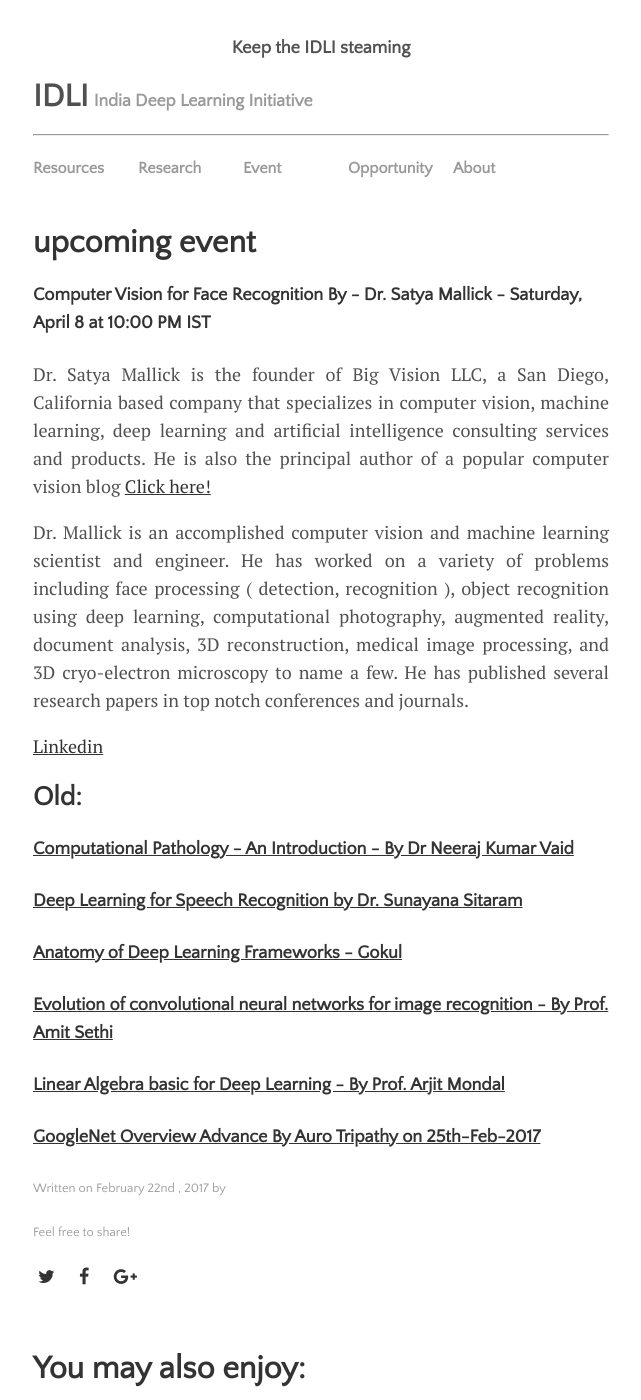
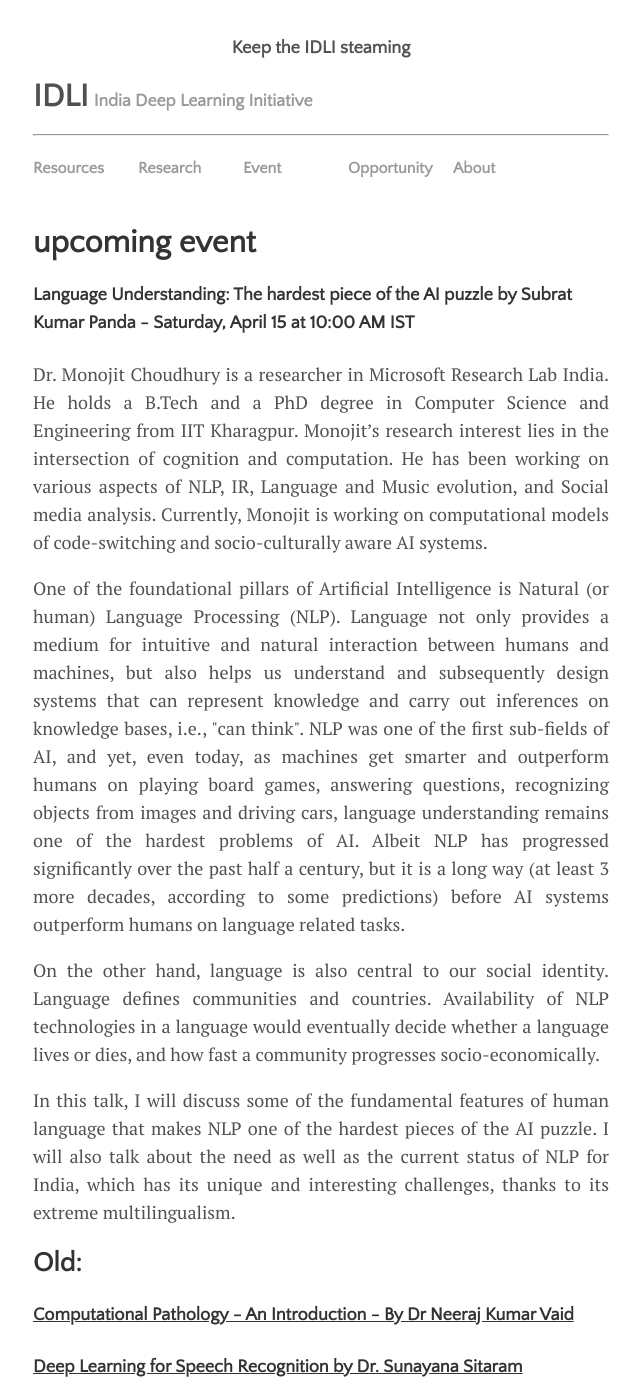
Before and after one commit to IndiaDeepLearningInitiative-IDLI/IndiaDeepLearningInitiative-IDLI.github.io, a Jekyll site: the page built from _upcomming/2017-02-22-Upcomming events.md, in a window 1280 px wide and 1400 px high. Shown: the whole window, without its empty margins (319-960 px from the left). Built offline with Jekyll 4.4.1, drawn with Linux system fonts in a browser that asks for light colours; nearby versions of some CDN libraries; comment, search, counter and statistics services are not loaded.

Commit message:
Update upcomming

```diff
--- a/_upcomming/2017-02-22-Upcomming events.md
+++ b/_upcomming/2017-02-22-Upcomming events.md
@@ -3,13 +3,15 @@ layout: post
 title: upcoming event
 ---
 
-#### Computer Vision for Face Recognition By - Dr. Satya Mallick - Saturday, April 8 at 10:00 PM IST
+#### Language Understanding: The hardest piece of the AI puzzle by Subrat Kumar Panda - Saturday, April 15 at 10:00 AM IST
 
 
-<p style="text-align: justify;">Dr. Satya Mallick is the founder of Big Vision LLC, a San Diego, California based company that specializes in computer vision, machine learning, deep learning and artificial intelligence consulting services and products. He is also the principal author of a popular computer vision blog <a href="http://www.learnopencv.com/"> Click here! </a></p>
-<p style="text-align: justify;">Dr. Mallick is an accomplished computer vision and machine learning scientist and engineer. He has worked on a variety of problems including face processing ( detection, recognition ), object recognition using deep learning, computational photography, augmented reality, document analysis, 3D reconstruction, medical image processing, and 3D cryo-electron microscopy to name a few. He has published several research papers in top notch conferences and journals.</p>
-
-[Linkedin](https://www.linkedin.com/in/satyamallick/)
+<p style="text-align: justify;">Dr. Monojit Choudhury is a researcher in Microsoft Research Lab India. He holds a B.Tech and a PhD degree in Computer Science and Engineering from IIT Kharagpur. Monojit’s research interest lies in the intersection of cognition and computation. He has been working on various aspects of NLP, IR, Language and Music evolution, and Social media analysis. Currently, Monojit is working on computational models of code-switching and socio-culturally aware AI systems.
+</p>
+<p style="text-align: justify;">One of the foundational pillars of Artificial Intelligence is Natural (or human) Language Processing (NLP). Language not only provides a medium for intuitive and natural interaction between humans and machines, but also helps us understand and subsequently design systems that can represent knowledge and carry out inferences on knowledge bases, i.e., "can think". NLP was one of the first sub-fields of AI, and yet, even today, as machines get smarter and outperform humans on playing board games, answering questions, recognizing objects from images and driving cars, language understanding remains one of the hardest problems of AI. Albeit NLP has progressed significantly over the past half a century, but it is a long way (at least 3 more decades, according to some predictions) before AI systems outperform humans on language related tasks.
+</p>
+<p style="text-align: justify;">On the other hand, language is also central to our social identity. Language defines communities and countries. Availability of NLP technologies in a language would eventually decide whether a language lives or dies, and how fast a community progresses socio-economically.</p>
+<p style="text-align: justify;">In this talk, I will discuss some of the fundamental features of human language that makes NLP one of the hardest pieces of the AI puzzle. I will also talk about the need as well as the current status of NLP for India, which has its unique and interesting challenges, thanks to its extreme multilingualism.</p>
 
 ## Old:
 
```
